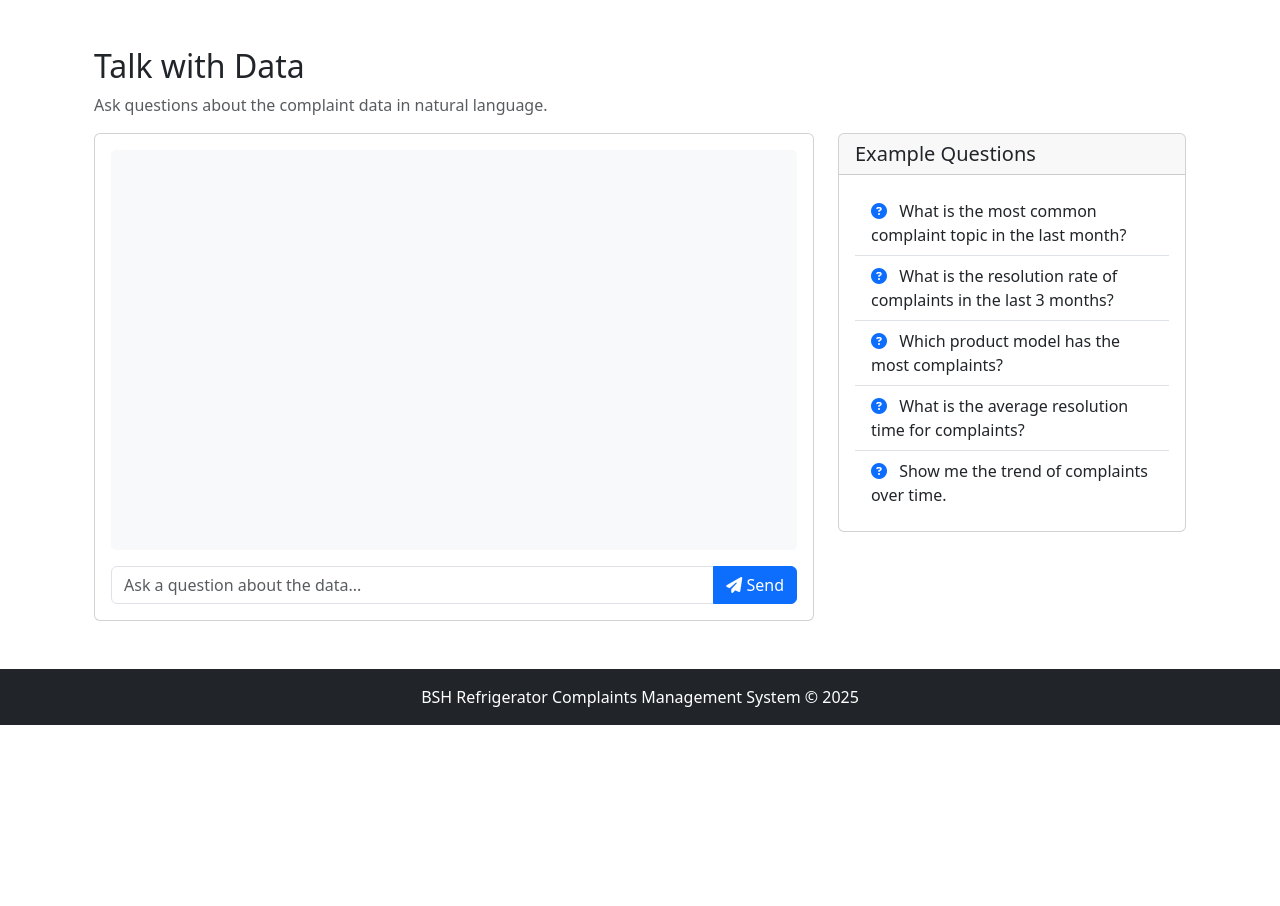
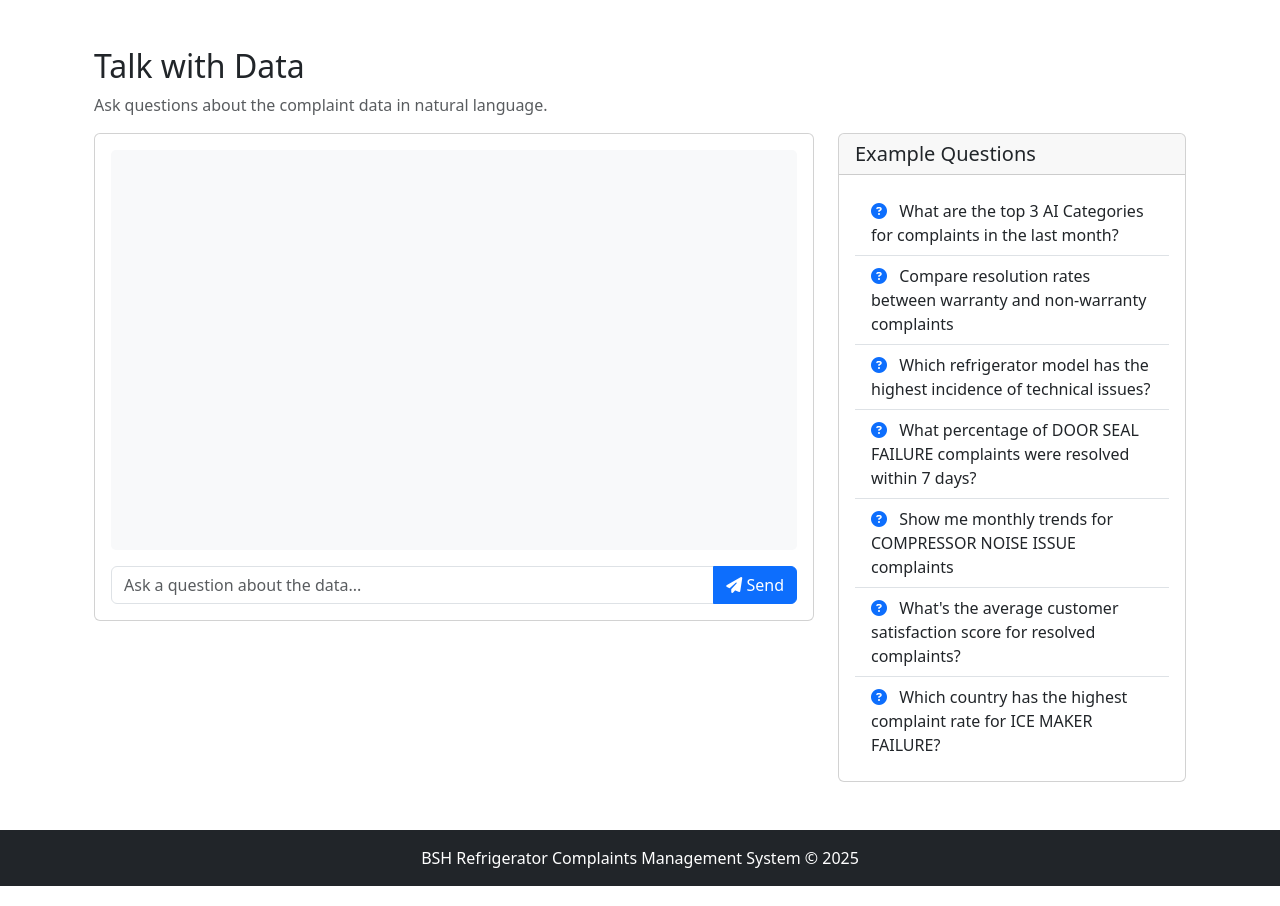
Before and after one commit to prometa-ai/demo-bsh-complaints-management, a Flask app: page /talk_with_data in a window 1280 px wide. Shown: the part 67-973 px from the top of the page. Before the commit the page ends 792 px from the top, so only its background shows below. Run offline with Flask 3, Linux system fonts and the light colour scheme; some libraries are stand-ins or nearby versions.

Commit message:
Enhance example questions in Talk with Data page

```diff
--- a/templates/talk_with_data.html
+++ b/templates/talk_with_data.html
@@ -36,23 +36,31 @@
                     <ul class="list-group list-group-flush">
                         <li class="list-group-item example-question">
                             <i class="fas fa-question-circle text-primary me-2"></i>
-                            What is the most common complaint topic in the last month?
+                            What are the top 3 AI Categories for complaints in the last month?
                         </li>
                         <li class="list-group-item example-question">
                             <i class="fas fa-question-circle text-primary me-2"></i>
-                            What is the resolution rate of complaints in the last 3 months?
+                            Compare resolution rates between warranty and non-warranty complaints
                         </li>
                         <li class="list-group-item example-question">
                             <i class="fas fa-question-circle text-primary me-2"></i>
-                            Which product model has the most complaints?
+                            Which refrigerator model has the highest incidence of technical issues?
                         </li>
                         <li class="list-group-item example-question">
                             <i class="fas fa-question-circle text-primary me-2"></i>
-                            What is the average resolution time for complaints?
+                            What percentage of DOOR SEAL FAILURE complaints were resolved within 7 days?
                         </li>
                         <li class="list-group-item example-question">
                             <i class="fas fa-question-circle text-primary me-2"></i>
-                            Show me the trend of complaints over time.
+                            Show me monthly trends for COMPRESSOR NOISE ISSUE complaints
+                        </li>
+                        <li class="list-group-item example-question">
+                            <i class="fas fa-question-circle text-primary me-2"></i>
+                            What's the average customer satisfaction score for resolved complaints?
+                        </li>
+                        <li class="list-group-item example-question">
+                            <i class="fas fa-question-circle text-primary me-2"></i>
+                            Which country has the highest complaint rate for ICE MAKER FAILURE?
                         </li>
                     </ul>
                 </div>
```
